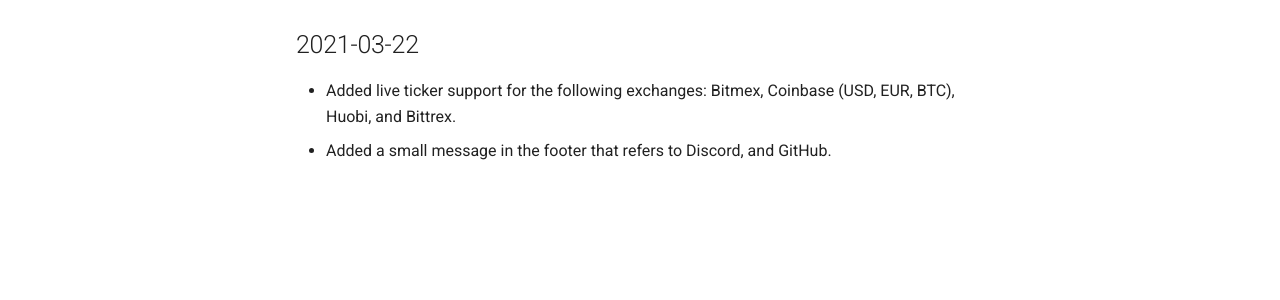
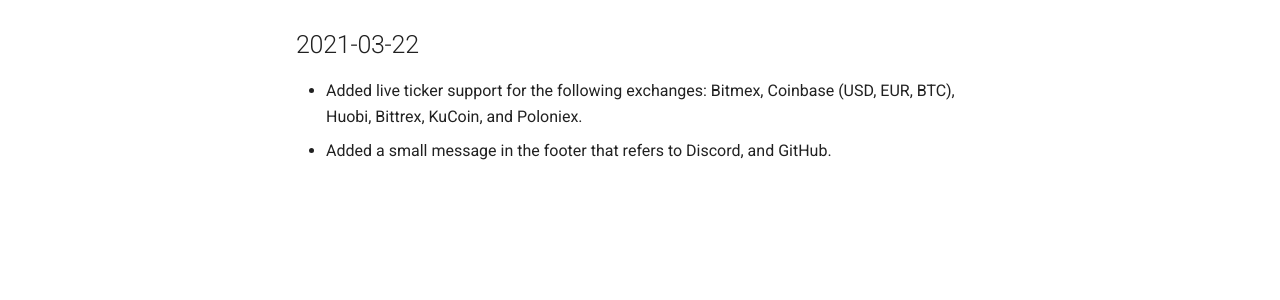
Before and after one commit to TradeTracker/docs, an MkDocs documentation site: the page built from docs/release-notes.md, in a window 1280 px wide. Shown: the part 269-569 px from the top of the page. Built offline with MkDocs 1.6.1 and Material for MkDocs 9.7.7, drawn with Linux system fonts in a browser that asks for light colours.

Commit message:
updated release notes

```diff
--- a/docs/release-notes.md
+++ b/docs/release-notes.md
@@ -5,5 +5,5 @@
 
 ## 2021-03-22
 
- * Added live ticker support for the following exchanges: Bitmex, Coinbase (USD, EUR, BTC), Huobi, and Bittrex.
+ * Added live ticker support for the following exchanges: Bitmex, Coinbase (USD, EUR, BTC), Huobi, Bittrex, KuCoin, and Poloniex.
  * Added a small message in the footer that refers to Discord, and GitHub.
```
